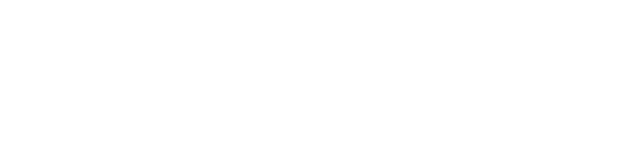
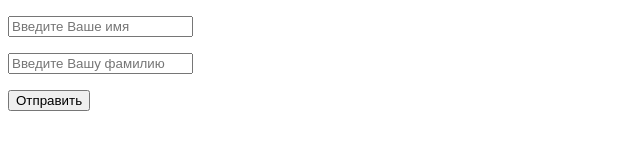
Before and after one commit to Darwin1209/SchoolJS, a plain HTML site: page Index.html in a window 1280 px wide. Shown: the whole page, without its empty margins (0-640 px from the left). Drawn offline with Linux system fonts and the light colour scheme.

Commit message:
Create form in html

```diff
--- a/Index.html
+++ b/Index.html
@@ -5,6 +5,10 @@
     <title>Form</title>
 </head>
 <body>
-
+    <form method="post">
+        <p><input type="text" name="Name" placeholder="Введите Ваше имя"></p>
+        <p><input type="text" name="Surname" placeholder="Введите Вашу фамилию"></p>
+        <p><input type="submit" value="Отправить"></p>
+    </form>
 </body>
 </html>
```
